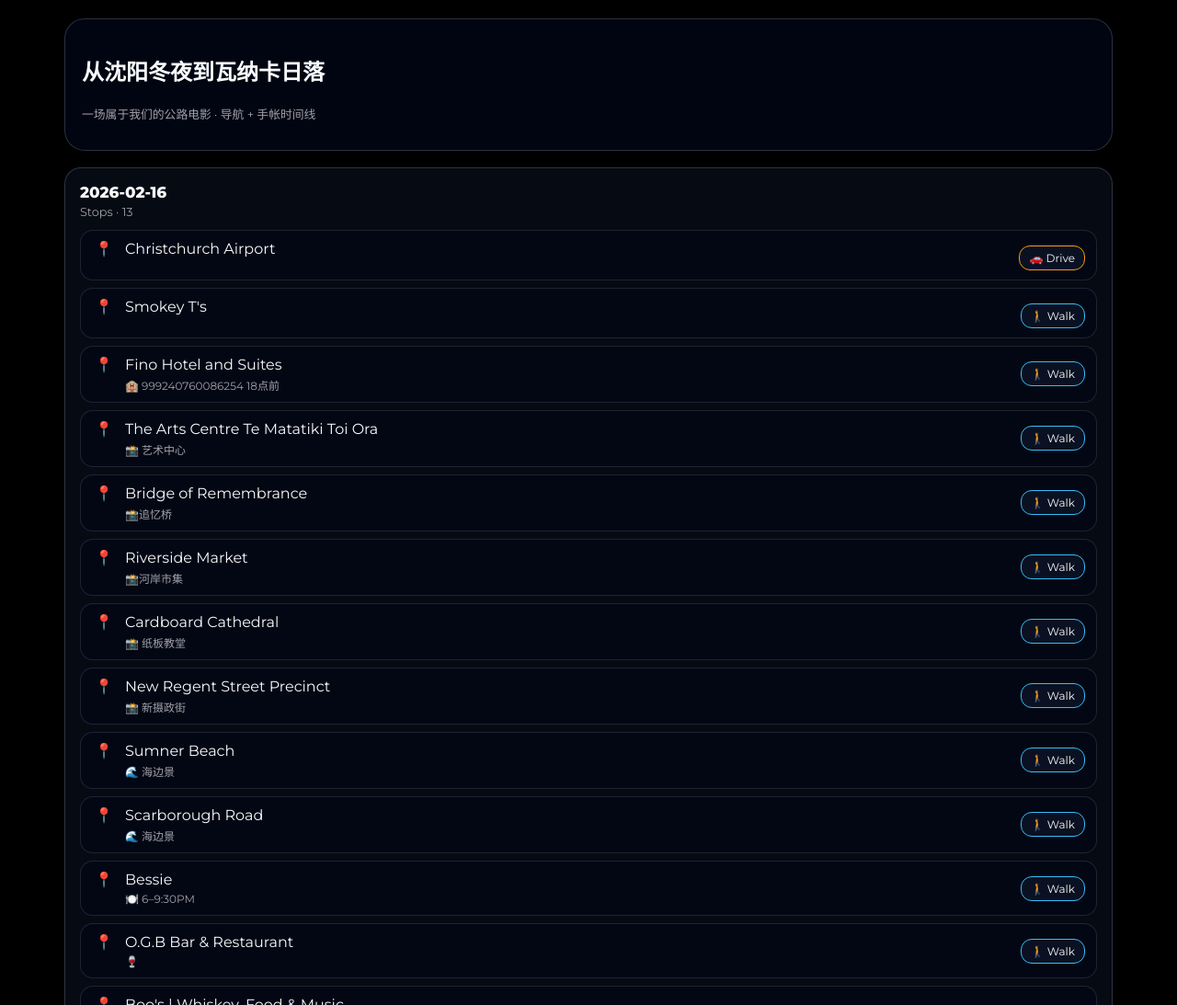
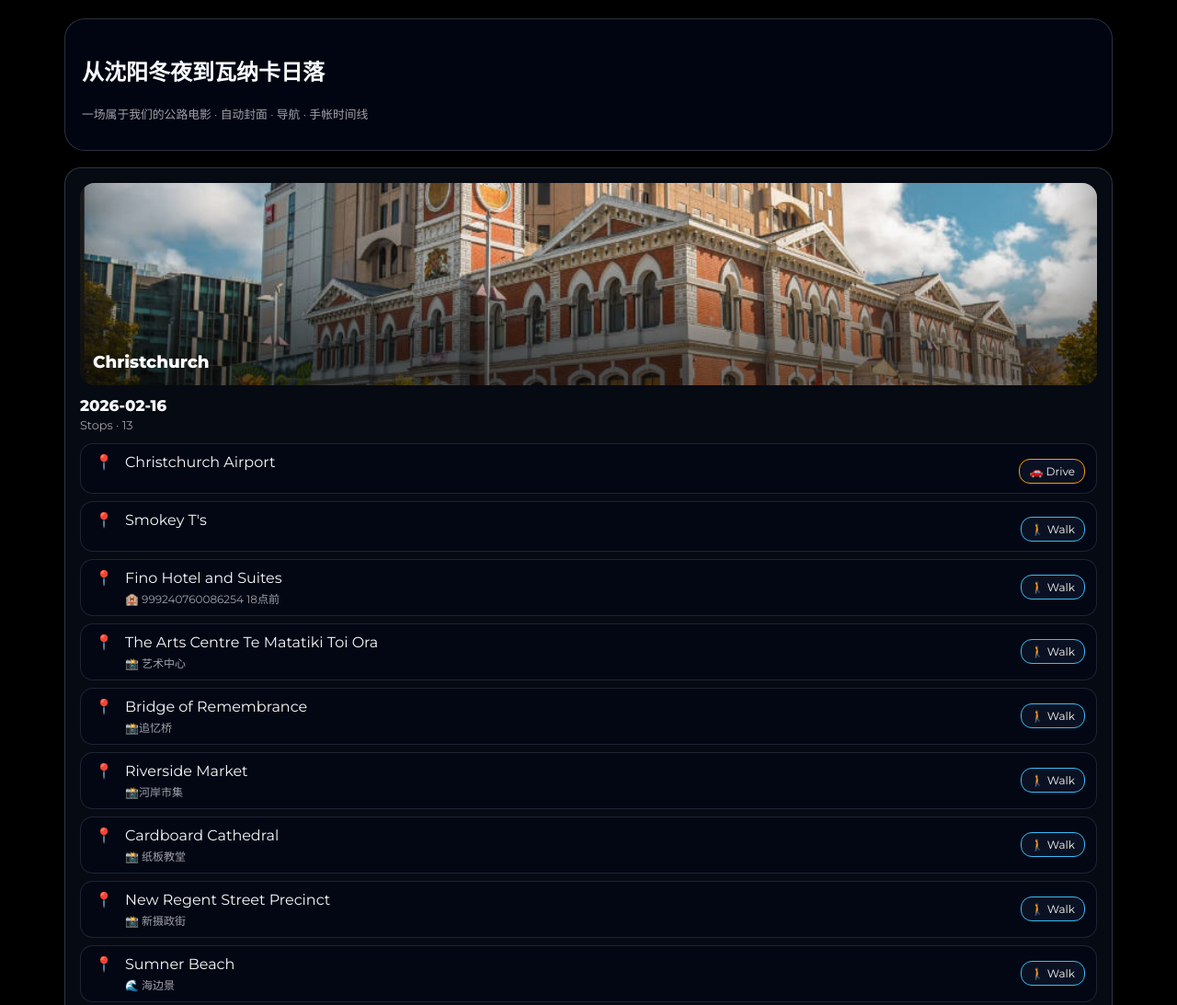
Before and after one commit to caoxi110/nz-trip, a plain HTML site: page index.html in a window 1280 px wide. Shown: the top 1093 px of the page at 92% size. Drawn offline with Linux system fonts and the light colour scheme.

Commit message:
Add files via upload

```diff
--- a/index.html
+++ b/index.html
@@ -27,6 +27,7 @@ body{
   color:var(--text);
 }
 .wrap{max-width:1180px;margin:auto;padding:20px}
+
 .card{
   background:var(--card);
   border:1px solid var(--line);
@@ -41,12 +42,26 @@ body{
   border-radius:18px;
   padding:16px;
   background:rgba(15,23,42,.45);
-  margin-bottom:16px;
+  margin-bottom:18px;
 }
 .day h3{margin:0;font-size:1.05rem}
 .meta{color:var(--sub);font-size:.8rem;margin:4px 0 12px}
 
-/* -------- Stops -------- */
+/* 封面 */
+.cover{
+  height:220px;
+  border-radius:16px;
+  margin-bottom:12px;
+  display:flex;
+  align-items:flex-end;
+  padding:14px;
+  font-weight:800;
+  font-size:1.15rem;
+  color:white;
+  box-shadow: inset 0 -80px 80px rgba(0,0,0,.55);
+}
+
+/* Stops */
 .stop{
   display:flex;
   gap:10px;
@@ -60,9 +75,7 @@ body{
 .name{flex:1}
 .note{color:var(--sub);font-size:.75rem;margin-top:4px}
 
-.nav{
-  margin-top:6px;
-}
+.nav{margin-top:6px}
 a.btn{
   display:inline-block;
   text-decoration:none;
@@ -76,7 +89,7 @@ a.btn{
 a.btn.drive{border-color:var(--warn)}
 a.btn.walk{border-color:var(--accent)}
 
-/* -------- Details -------- */
+/* 时间线 */
 .details-toggle{
   margin-top:12px;
   cursor:pointer;
@@ -91,7 +104,6 @@ a.btn.walk{border-color:var(--accent)}
   background:rgba(2,6,23,.6);
   border-left:3px solid rgba(148,163,184,.4);
 }
-
 .timeline-item{
   display:grid;
   grid-template-columns:90px 1fr;
@@ -122,7 +134,7 @@ a.btn.walk{border-color:var(--accent)}
 
 <div class="card pad">
   <h2>从沈阳冬夜到瓦纳卡日落</h2>
-  <div class="meta">一场属于我们的公路电影 · 导航 + 手帐时间线</div>
+  <div class="meta">一场属于我们的公路电影 · 自动封面 · 导航 · 手帐时间线</div>
 </div>
 
 <div id="timeline"></div>
@@ -145,6 +157,45 @@ function dirLink(a,b){
     url:`https://www.google.com/maps/dir/?api=1&origin=${encodeURIComponent(cleanName(a))}&destination=${encodeURIComponent(cleanName(b))}&travelmode=${mode}`
   };
 }
+
+/* 自动封面 */
+function getCoverByDate(date, text){
+  // ① 按日期强制指定（最高优先级）
+  const byDate = {
+    "2026-02-16": { t:"Christchurch", i:"images/christchurch.jpg" },
+    "2026-02-17": { t:"Lake Tekapo",  i:"images/tekapo.jpg" },
+    "2026-02-18": { t:"Mount Cook",   i:"images/mount_cook.jpg" },
+    "2026-02-19": { t:"Wanaka",        i:"images/wanaka.jpg" },
+    "2026-02-20": { t:"Queenstown",    i:"images/queenstown.jpg" },
+    "2026-02-21": { t:"Glenorchy",     i:"images/glenorchy.jpg" },
+    "2026-02-22": { t:"Queenstown",    i:"images/queenstown.jpg" },
+    "2026-02-23": { t:"Queenstown",    i:"images/queenstown.jpg" }
+  };
+
+  if(byDate[date]) return byDate[date];
+
+  // ② 兜底：关键词自动匹配（你之前那套）
+  const list=[
+    {k:/Christchurch/i, t:"Christchurch", i:"images/christchurch.jpg"},
+    {k:/Tekapo/i,       t:"Lake Tekapo",  i:"images/tekapo.jpg"},
+    {k:/Cook|Mount Cook|Mt Cook/i, t:"Mount Cook", i:"images/mount_cook.jpg"},
+    {k:/Wanaka/i,       t:"Wanaka",        i:"images/wanaka.jpg"},
+    {k:/Queenstown/i,   t:"Queenstown",    i:"images/queenstown.jpg"},
+    {k:/Glenorchy/i,    t:"Glenorchy",     i:"images/glenorchy.jpg"}
+  ];
+
+  for(const c of list){
+    if(c.k.test(text)) return c;
+  }
+
+  // ③ 最终兜底
+  return {
+    t:"South Island",
+    i:"images/default.jpg"
+  };
+}
+
+/* 时间线解析 */
 function emojiClass(line){
   if(/🏨|🛏/.test(line)) return "tag-hotel";
   if(/🍽|🍜|☕|🍷/.test(line)) return "tag-food";
@@ -157,11 +208,11 @@ function emojiClass(line){
 function parseTimeline(text){
   return text.split("\n").map(l=>{
     const m=l.match(/^([0-9:＋+–\-]+)\s*[｜| ]?(.*)$/);
-    if(m) return {time:m[1],content:m[2]};
-    return {time:"",content:l};
+    return m?{time:m[1],content:m[2]}:{time:"",content:l};
   });
 }
 
+/* 渲染 */
 fetch("data.json")
 .then(r=>r.json())
 .then(data=>{
@@ -170,34 +221,38 @@ fetch("data.json")
   data.forEach(day=>{
     const box=document.createElement("div");
     box.className="day";
-    box.innerHTML=`<h3>${day.date}</h3><div class="meta">Stops · ${day.stops.length}</div>`;
 
-    /* ----- Sheet1: Stops + Navigation ----- */
+const cover = getCoverByDate(
+  day.date,
+  day.stops.map(s=>s.place).join(" ")
+);
+    const coverDiv=document.createElement("div");
+    coverDiv.className="cover";
+    coverDiv.style.background=`url(${cover.i}) center/cover`;
+    coverDiv.textContent=cover.t;
+    box.appendChild(coverDiv);
+
+    box.innerHTML+=`<h3>${day.date}</h3><div class="meta">Stops · ${day.stops.length}</div>`;
+
     day.stops.forEach((s,i)=>{
       const stop=document.createElement("div");
       stop.className="stop";
       stop.innerHTML=`
         <div class="icon">📍</div>
-        <div class="name">
-          ${s.place}
-          ${s.note?`<div class="note">${s.note}</div>`:""}
-        </div>
+        <div class="name">${s.place}${s.note?`<div class="note">${s.note}</div>`:""}</div>
       `;
       if(i<day.stops.length-1){
-        const n=dirLink(s.place, day.stops[i+1].place);
-        const nav=document.createElement("div");
-        nav.className="nav";
-        nav.innerHTML=`
-          <a class="btn ${n.mode==='driving'?'drive':'walk'}" target="_blank" href="${n.url}">
-            ${n.mode==='driving'?'🚗 Drive':'🚶 Walk'}
-          </a>
-        `;
-        stop.appendChild(nav);
+        const n=dirLink(s.place,day.stops[i+1].place);
+        stop.innerHTML+=`
+          <div class="nav">
+            <a class="btn ${n.mode==='driving'?'drive':'walk'}" target="_blank" href="${n.url}">
+              ${n.mode==='driving'?'🚗 Drive':'🚶 Walk'}
+            </a>
+          </div>`;
       }
       box.appendChild(stop);
     });
 
-    /* ----- Sheet2: Timeline ----- */
     if(day.note){
       const toggle=document.createElement("div");
       toggle.className="details-toggle";
```
